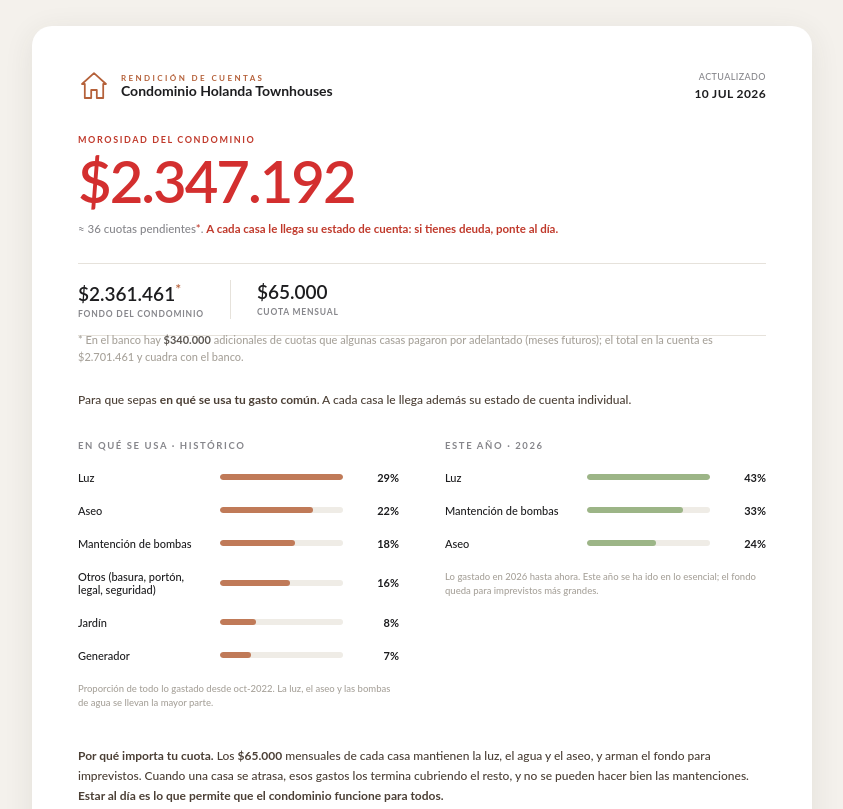
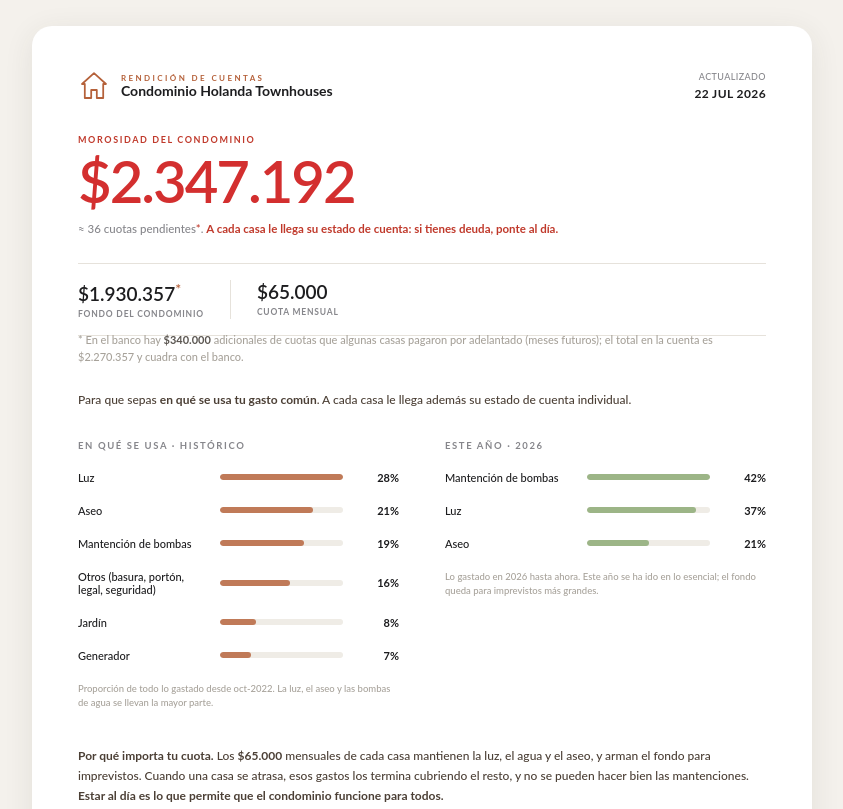
Before and after one commit to amayafernanda/Holanda-Townhouses, a plain HTML site: page index.html in a window 1280 px wide. Shown: the top 809 px of the page, without its empty margins (218-1061 px from the left). Drawn offline with Linux system fonts and the light colour scheme.

Commit message:
Actualiza rendicion 2026-07-22 11:30

```diff
--- a/index.html
+++ b/index.html
@@ -38,13 +38,13 @@ h2{font-size:9.5px;font-weight:700;letter-spacing:1.6px;text-transform:uppercase
 .foot{margin-top:26px;font-size:9.5px;color:#a7a29a;line-height:1.6;}
 </style></head>
 <body><div class="card">
-<div class="mast"><div class="wm"><svg viewBox="0 0 40 40" width="32" height="32"><path d="M20 4 L35 17.5 L31.5 17.5 L31.5 35 L23.5 35 L23.5 25 L16.5 25 L16.5 35 L8.5 35 L8.5 17.5 L5 17.5 Z" fill="none" stroke="#b5613a" stroke-width="2.2" stroke-linejoin="round"/></svg><div><div class="ey">Rendición de cuentas</div><div class="nm">Condominio Holanda Townhouses</div></div></div><div class="meta">Actualizado<br><b>10 jul 2026</b></div></div>
+<div class="mast"><div class="wm"><svg viewBox="0 0 40 40" width="32" height="32"><path d="M20 4 L35 17.5 L31.5 17.5 L31.5 35 L23.5 35 L23.5 25 L16.5 25 L16.5 35 L8.5 35 L8.5 17.5 L5 17.5 Z" fill="none" stroke="#b5613a" stroke-width="2.2" stroke-linejoin="round"/></svg><div><div class="ey">Rendición de cuentas</div><div class="nm">Condominio Holanda Townhouses</div></div></div><div class="meta">Actualizado<br><b>22 jul 2026</b></div></div>
 <div class="hero"><div class="lb">Morosidad del condominio</div><div class="bg">$2.347.192</div><div class="cap">≈ 36 cuotas pendientes<span style="color:#c0392b">*</span>. <b>A cada casa le llega su estado de cuenta: si tienes deuda, ponte al día.</b></div></div>
-<div class="subs"><div><div class="v">$2.361.461<span style="color:#b5613a;font-size:14px;vertical-align:super">*</span></div><div class="k">Fondo del condominio</div></div><div class="sub2"><div class="v">$65.000</div><div class="k">Cuota mensual</div></div></div>
-<div style="font-size:11px;color:#a7a29a;margin:-14px 0 26px;line-height:1.5">* En el banco hay <b style="color:#5a5550">$340.000</b> adicionales de cuotas que algunas casas pagaron por adelantado (meses futuros); el total en la cuenta es $2.701.461 y cuadra con el banco.</div>
+<div class="subs"><div><div class="v">$1.930.357<span style="color:#b5613a;font-size:14px;vertical-align:super">*</span></div><div class="k">Fondo del condominio</div></div><div class="sub2"><div class="v">$65.000</div><div class="k">Cuota mensual</div></div></div>
+<div style="font-size:11px;color:#a7a29a;margin:-14px 0 26px;line-height:1.5">* En el banco hay <b style="color:#5a5550">$340.000</b> adicionales de cuotas que algunas casas pagaron por adelantado (meses futuros); el total en la cuenta es $2.270.357 y cuadra con el banco.</div>
 <div class="intro">Para que sepas <b>en qué se usa tu gasto común</b>. A cada casa le llega además su estado de cuenta individual.</div>
-<div class="cols"><div class="col"><h2>En qué se usa · histórico</h2><div class="erow"><div class="elab">Luz</div><div class="etr"><div class="efi" style="width:100%;background:#c07a58"></div></div><div class="eval">29%</div></div><div class="erow"><div class="elab">Aseo</div><div class="etr"><div class="efi" style="width:76%;background:#c07a58"></div></div><div class="eval">22%</div></div><div class="erow"><div class="elab">Mantención de bombas</div><div class="etr"><div class="efi" style="width:61%;background:#c07a58"></div></div><div class="eval">18%</div></div><div class="erow"><div class="elab">Otros (basura, portón, legal, seguridad)</div><div class="etr"><div class="efi" style="width:57%;background:#c07a58"></div></div><div class="eval">16%</div></div><div class="erow"><div class="elab">Jardín</div><div class="etr"><div class="efi" style="width:29%;background:#c07a58"></div></div><div class="eval">8%</div></div><div class="erow"><div class="elab">Generador</div><div class="etr"><div class="efi" style="width:25%;background:#c07a58"></div></div><div class="eval">7%</div></div><div class="note">Proporción de todo lo gastado desde oct-2022. La luz, el aseo y las bombas de agua se llevan la mayor parte.</div></div>
-<div class="col"><h2>Este año · 2026</h2><div class="erow"><div class="elab">Luz</div><div class="etr"><div class="efi" style="width:100%;background:#9cb587"></div></div><div class="eval">43%</div></div><div class="erow"><div class="elab">Mantención de bombas</div><div class="etr"><div class="efi" style="width:78%;background:#9cb587"></div></div><div class="eval">33%</div></div><div class="erow"><div class="elab">Aseo</div><div class="etr"><div class="efi" style="width:56%;background:#9cb587"></div></div><div class="eval">24%</div></div><div class="note">Lo gastado en 2026 hasta ahora. Este año se ha ido en lo esencial; el fondo queda para imprevistos más grandes.</div></div></div>
+<div class="cols"><div class="col"><h2>En qué se usa · histórico</h2><div class="erow"><div class="elab">Luz</div><div class="etr"><div class="efi" style="width:100%;background:#c07a58"></div></div><div class="eval">28%</div></div><div class="erow"><div class="elab">Aseo</div><div class="etr"><div class="efi" style="width:76%;background:#c07a58"></div></div><div class="eval">21%</div></div><div class="erow"><div class="elab">Mantención de bombas</div><div class="etr"><div class="efi" style="width:68%;background:#c07a58"></div></div><div class="eval">19%</div></div><div class="erow"><div class="elab">Otros (basura, portón, legal, seguridad)</div><div class="etr"><div class="efi" style="width:57%;background:#c07a58"></div></div><div class="eval">16%</div></div><div class="erow"><div class="elab">Jardín</div><div class="etr"><div class="efi" style="width:29%;background:#c07a58"></div></div><div class="eval">8%</div></div><div class="erow"><div class="elab">Generador</div><div class="etr"><div class="efi" style="width:25%;background:#c07a58"></div></div><div class="eval">7%</div></div><div class="note">Proporción de todo lo gastado desde oct-2022. La luz, el aseo y las bombas de agua se llevan la mayor parte.</div></div>
+<div class="col"><h2>Este año · 2026</h2><div class="erow"><div class="elab">Mantención de bombas</div><div class="etr"><div class="efi" style="width:100%;background:#9cb587"></div></div><div class="eval">42%</div></div><div class="erow"><div class="elab">Luz</div><div class="etr"><div class="efi" style="width:89%;background:#9cb587"></div></div><div class="eval">37%</div></div><div class="erow"><div class="elab">Aseo</div><div class="etr"><div class="efi" style="width:50%;background:#9cb587"></div></div><div class="eval">21%</div></div><div class="note">Lo gastado en 2026 hasta ahora. Este año se ha ido en lo esencial; el fondo queda para imprevistos más grandes.</div></div></div>
 <div class="pq"><b>Por qué importa tu cuota.</b> Los <b>$65.000</b> mensuales de cada casa mantienen la luz, el agua y el aseo, y arman el fondo para imprevistos. Cuando una casa se atrasa, esos gastos los termina cubriendo el resto, y no se pueden hacer bien las mantenciones. <b>Estar al día es lo que permite que el condominio funcione para todos.</b></div>
 <div class="cubre"><div class="h">Qué cubre tu gasto común</div><div class="g"><div><b>Agua</b> — bombas que dan presión y agua a las 9 casas.<br><b>Luz</b> — electricidad e iluminación de las áreas comunes.<br><b>Aseo</b> — limpieza y retiro de basura.</div><div><b>Generador</b> — respaldo eléctrico ante cortes.<br><b>Jardín</b> — mantención de las áreas verdes.<br><b>Portón y cámaras</b> — acceso y seguridad.</div></div></div>
 <div class="foot">* La morosidad incluye la cuota que vence el 10 de julio (todos deben pagar $65.000 este mes). Gracias a quienes están al día. Todas las cuentas cuadran con el banco, diferencia $0. &nbsp;·&nbsp; Administración</div>
```
